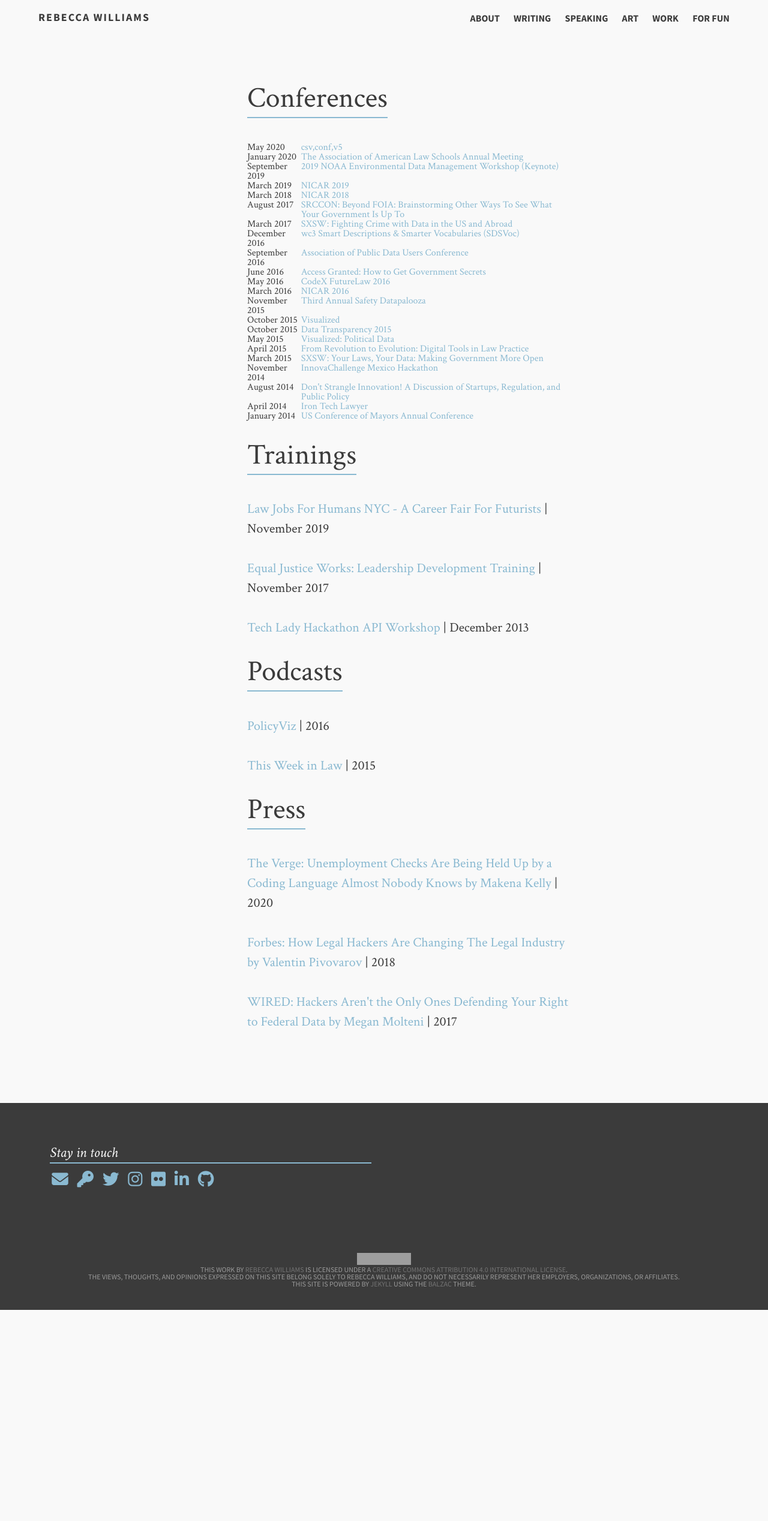
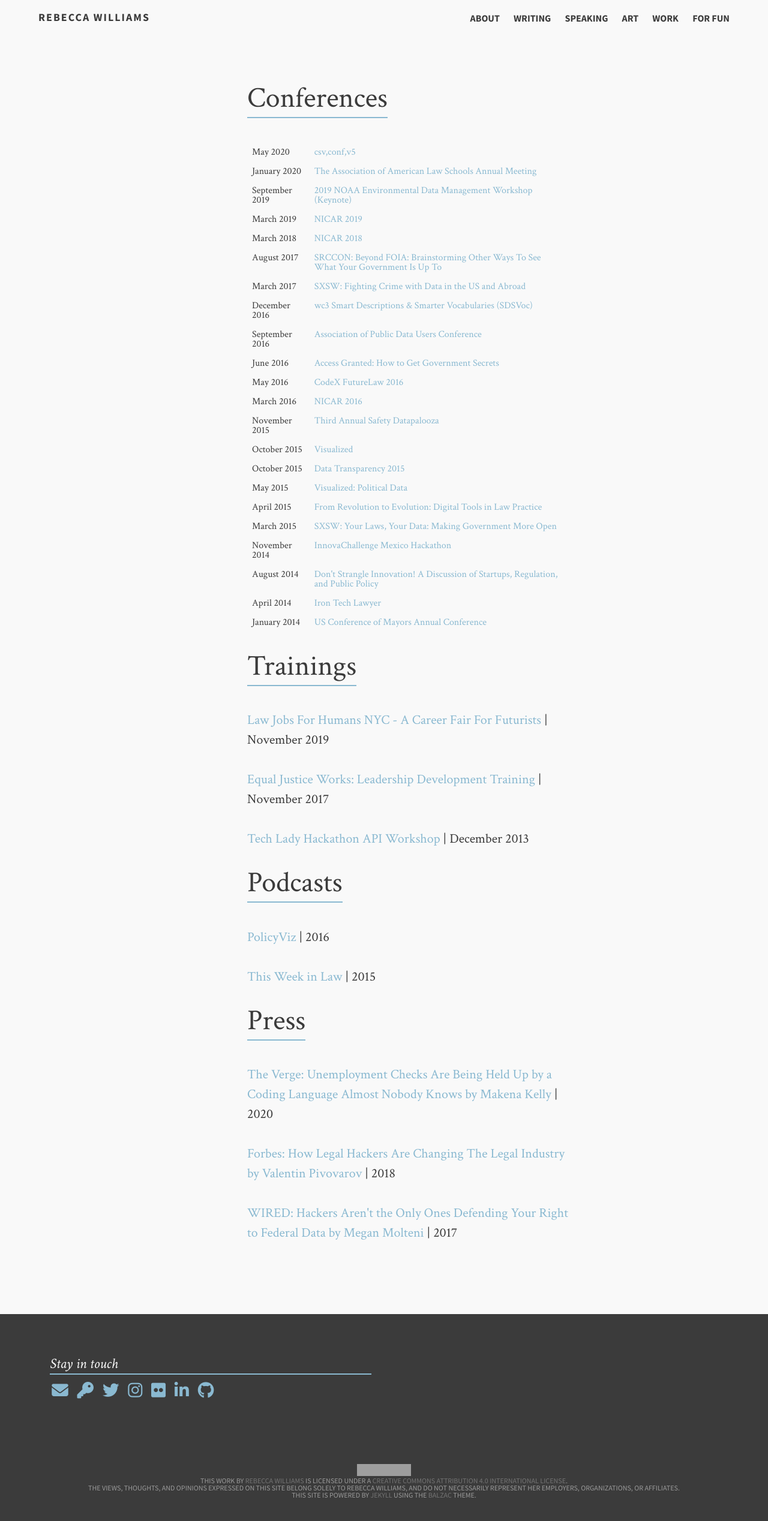
Before and after one commit to rebeccawilliams/rebeccawilliams.us, a Jekyll site: the page built from speaking.md, in a window 1280 px wide. Shown: the whole page at 60% size. Built offline with Jekyll 4.4.1, drawn with Linux system fonts in a browser that asks for light colours; nearby versions of some CDN libraries; before the commit the page ends 2184 px from its top, so only the background shows below that; grey boxes are pictures that could not be loaded.

Commit message:
Update speaking.html

```diff
--- a/_layouts/speaking.html
+++ b/_layouts/speaking.html
@@ -1,6 +1,16 @@
 
 {% include head-dark.html %}
-
+<head>
+<style>
+table, th, td {
+  border: 0px solid black;
+  border-collapse: collapse;
+}
+th, td {
+  padding: 8px;
+}
+</style>
+</head>
         <div id='bump'>
         <section class="article archive">
           <article class="archive-wrap">
```
